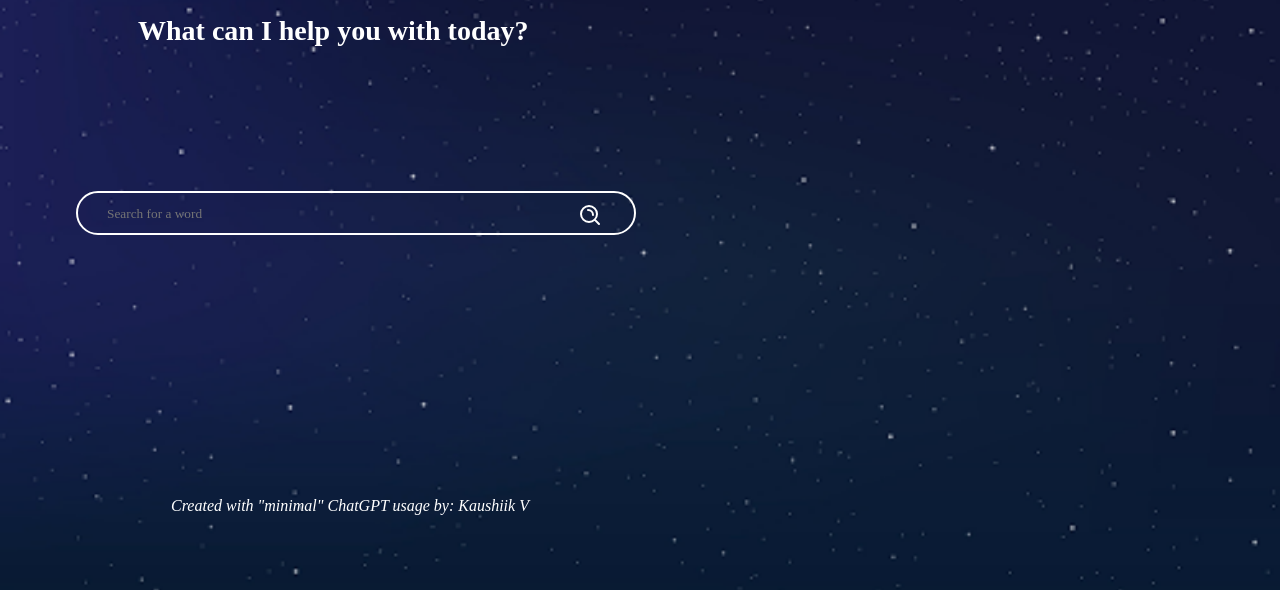
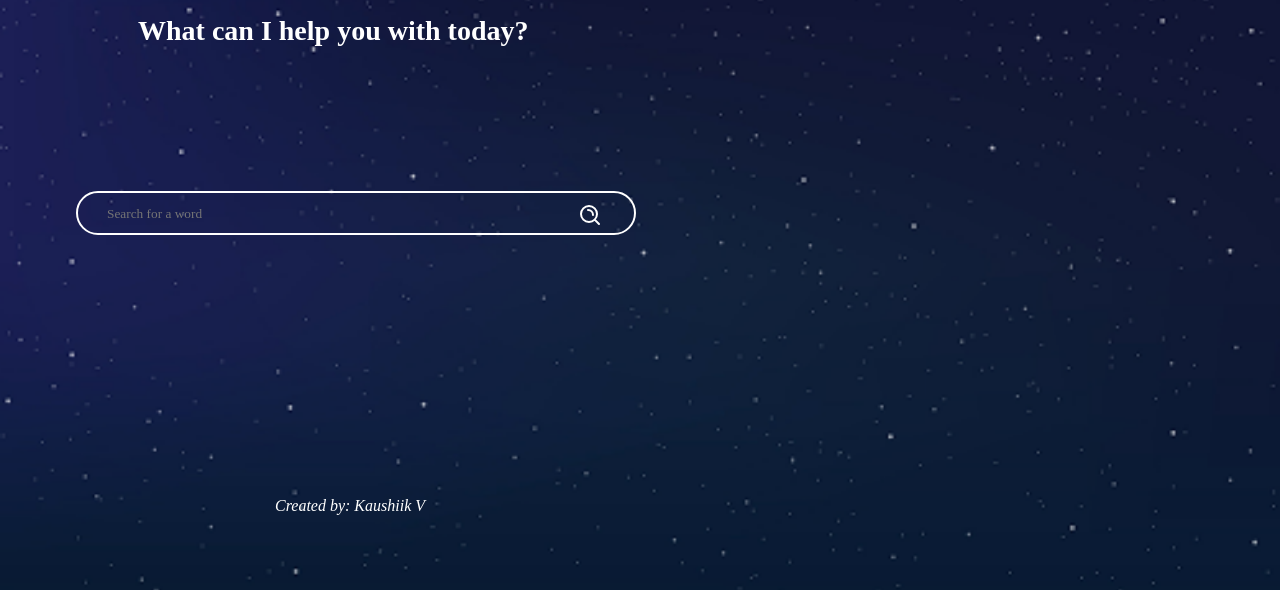
Before and after one commit to VKaushii-15/DictionaryGPT, an Electron app: page Frontend/DictionaryGPT/src/index.html in a window 1280 px wide. Shown: the part 210-800 px from the top of the page. Drawn offline with Linux system fonts and the light colour scheme; no server answers.

Commit message:
Update index.html

```diff
--- a/Frontend/DictionaryGPT/src/index.html
+++ b/Frontend/DictionaryGPT/src/index.html
@@ -47,7 +47,7 @@
     </div>
     <div class="credits-footer">
       <span class="credits"
-        >Created with "minimal" ChatGPT usage by: Kaushiik V</span
+        >Created by: Kaushiik V</span
       >
     </div>
 
```
